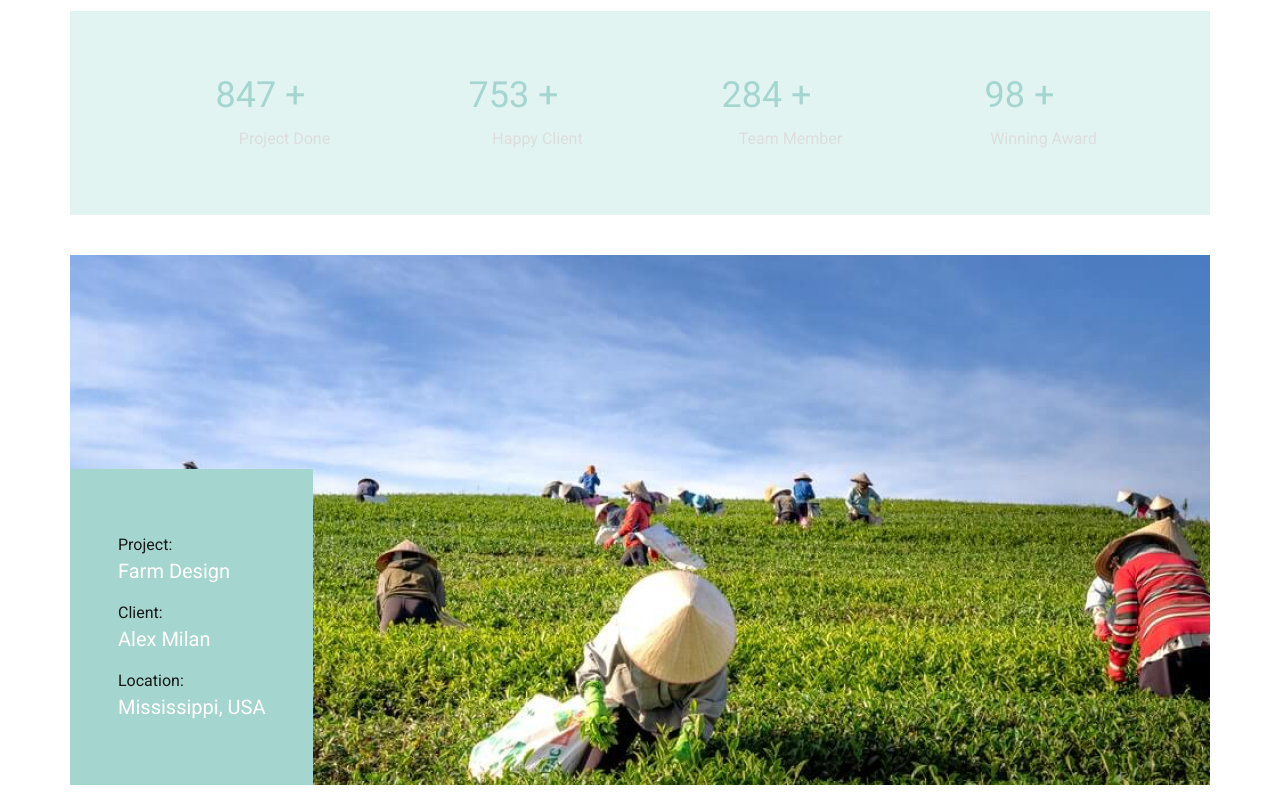
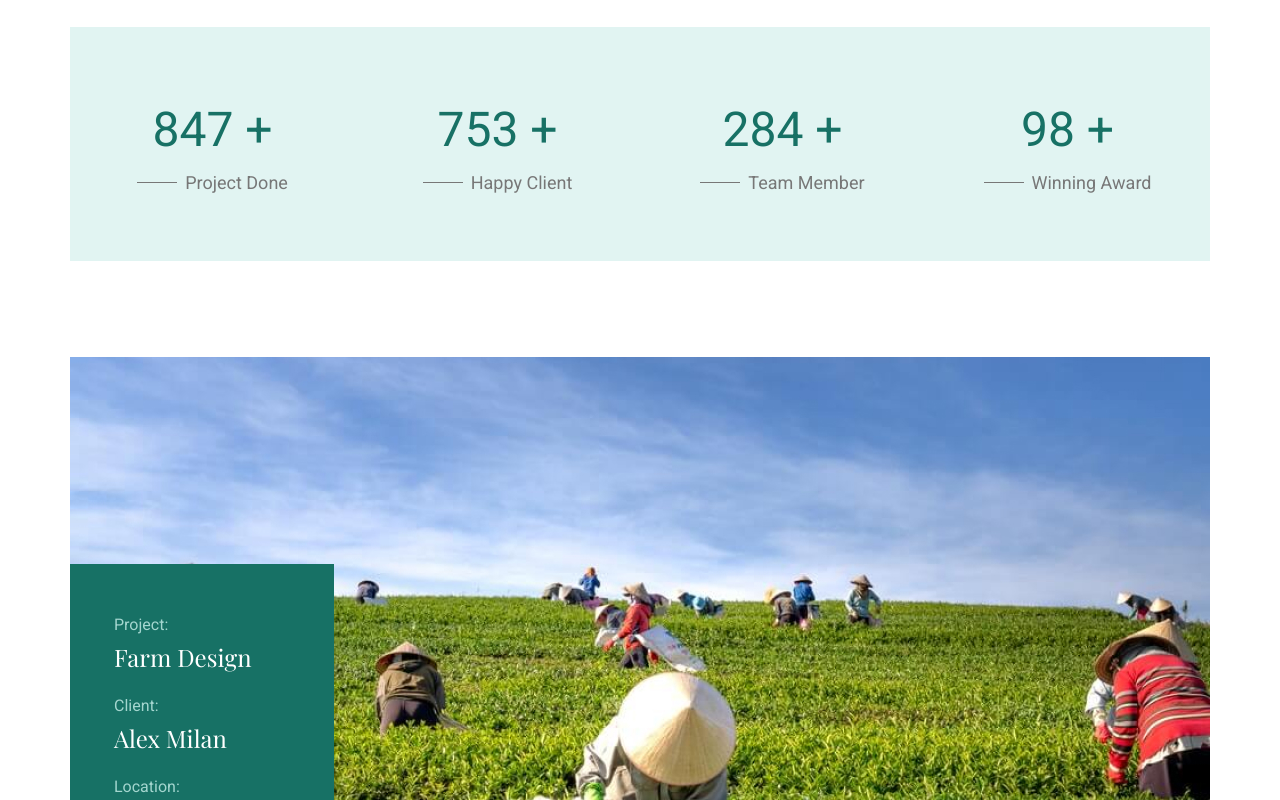
Before and after one commit to theCapnCoder/1_low_farmzi, a Next.js app: page / in a window 1280 px wide. Shown: the part 5200-6000 px from the top of the page. Built offline with nearby package versions, Linux system fonts and the light colour scheme.

Commit message:
fix: Info markUp

```diff
--- a/src/app/_containers/info.tsx
+++ b/src/app/_containers/info.tsx
@@ -11,14 +11,16 @@ export default function Info() {
     { count: "Winning Award", text: "98 +" },
   ];
   return (
-    <section className="py-20">
+    <section className="py-24 mb-28">
       <Container>
-        <div className="mb-10 grid grid-cols-4 bg-green_ultra_light p-16">
+        <div className="mb-24 grid grid-cols-4 bg-green_ultra_light py-16 ">
           {list.map((item) => (
             <div key={item.count} className="flex flex-col items-center">
-              <p className="mb-3 text-4xl text-green_light">{item.text}</p>
-              <LineText>
-                <h5 className="text-gray_light">{item.count}</h5>
+              <p className="text-5xl leading-relaxed text-green_dark">
+                {item.text}
+              </p>
+              <LineText gray>
+                <h5 className="text-lg text-gray_dark">{item.count}</h5>
               </LineText>
             </div>
           ))}
@@ -26,20 +28,26 @@ export default function Info() {
 
         <div className="relative">
           <Image src={Field} alt="field" />
-          <div className="absolute bottom-0 left-0 flex max-w-[25%] flex-col gap-4 bg-green_light px-12 py-16">
+          <div className="absolute bottom-0 left-0 flex max-w-[25%] flex-col gap-4 bg-green_dark px-11 py-12">
             <div>
-              <h4 className="text-white_light">Project:</h4>
-              <h3 className="text-xl text-white">Farm Design</h3>
+              <h4 className="leading-relaxed text-green_light">Project:</h4>
+              <h3 className="font-playfair_display text-2xl leading-relaxed text-white">
+                Farm Design
+              </h3>
             </div>
 
             <div>
-              <h4 className="text-white_light">Client:</h4>
-              <h3 className="text-xl text-white">Alex Milan</h3>
+              <h4 className="leading-relaxed text-green_light">Client:</h4>
+              <h3 className="font-playfair_display text-2xl leading-relaxed text-white">
+                Alex Milan
+              </h3>
             </div>
 
             <div>
-              <h4 className="text-white_light">Location:</h4>
-              <h3 className="text-xl text-white">Mississippi, USA</h3>
+              <h4 className="leading-relaxed text-green_light">Location:</h4>
+              <h3 className="font-playfair_display text-2xl leading-relaxed text-white">
+                Mississippi, USA
+              </h3>
             </div>
           </div>
         </div>
```
